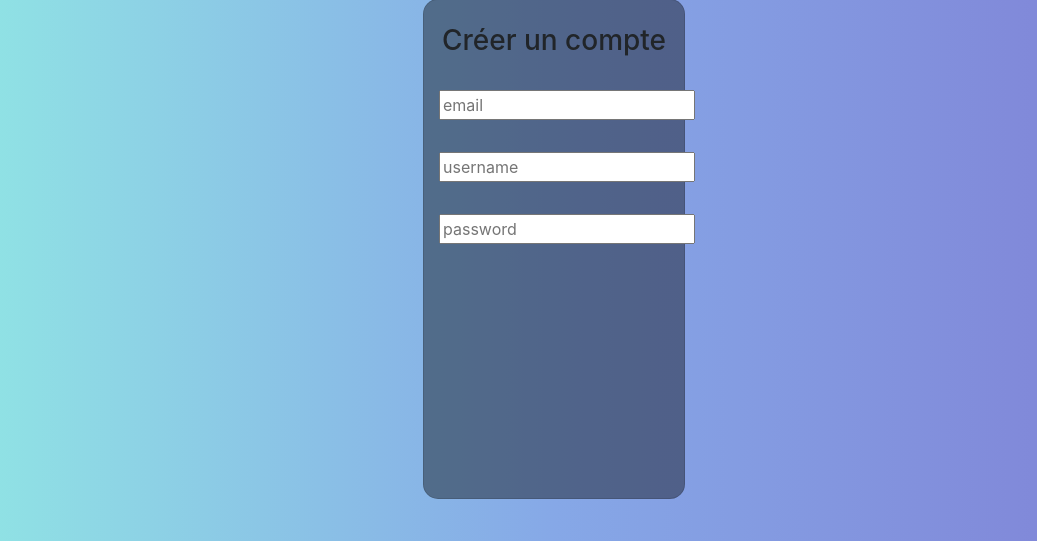
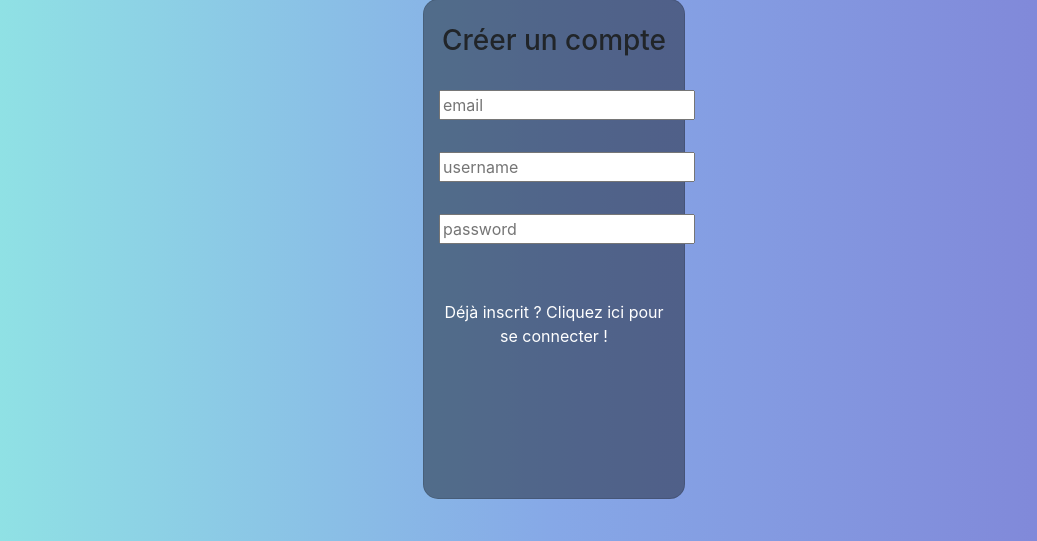
Before and after one commit to Weder77/MessengerSymfony, a Symfony app: template templates/user/register.html.twig in a window 1280 px wide. Shown: the part 151-692 px from the top of the page, without its empty margins (86-1123 px from the left). Run offline with Twig, Linux system fonts and the light colour scheme; the template is opened without the code that fills it, so the values that code supplies are empty; form fields are guessed from the names that the template uses; some libraries are stand-ins or nearby versions.

Commit message:
:sparkles: login link at register page

```diff
--- a/templates/user/register.html.twig
+++ b/templates/user/register.html.twig
@@ -40,10 +40,11 @@
         </div>
         {{ form_end(RegisterFormType) }}
 
+    </form>
+</div>
 
+<div class="text-white text-center container mt-4">
+    Déjà inscrit ? <a class="text-white" href="{{ path('login') }}">Cliquez ici pour se connecter !</a>
+</div>
 
-</form>
-
-
-</div>
 {% endblock %}
```
Lines whose indentation alone changed are shown as unchanged.
